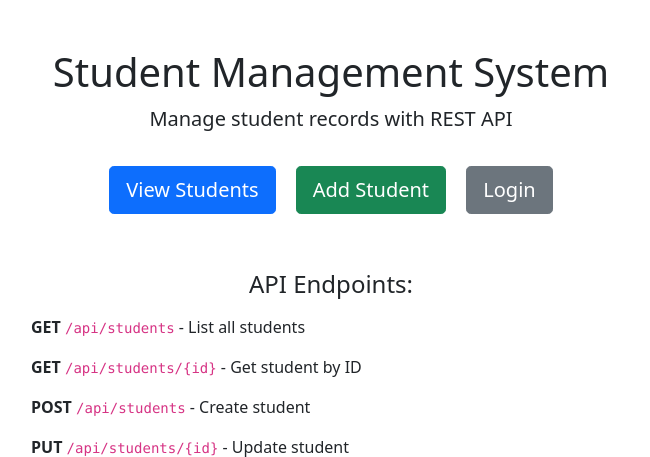
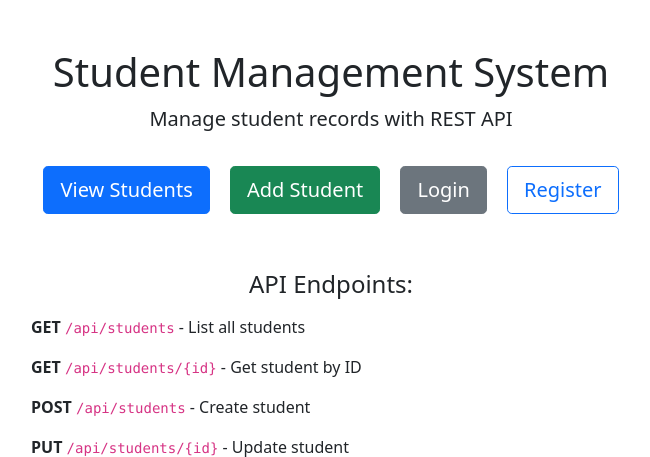
Before and after one commit to SannInTheSky/finalProject, a Flask app: page / in a window 1280 px wide. Shown: the top 457 px of the page, without its empty margins (309-959 px from the left). Run offline with Flask 3, Linux system fonts and the light colour scheme; some libraries are stand-ins or nearby versions.

Commit message:
added register in index

```diff
--- a/templates/index.html
+++ b/templates/index.html
@@ -14,6 +14,7 @@
                 <a href="/students" class="btn btn-primary btn-lg m-2">View Students</a>
                 <a href="/students/create" class="btn btn-success btn-lg m-2">Add Student</a>
                 <a href="/login" class="btn btn-secondary btn-lg m-2">Login</a>
+                <a href="/register" class="btn btn-outline-primary btn-lg m-2">Register</a>
             </div>
 
             <div class="mt-5">
```
